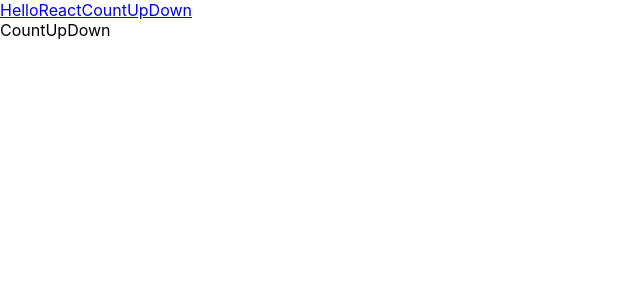
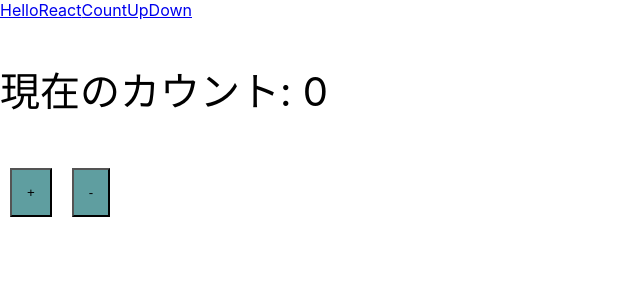
Before and after one commit to kubotaetsuya/react_basic, a React (Create React App) app in the folder client/: page /countUpDown in a window 1280 px wide. Shown: the top 300 px of the page, without its empty margins (0-640 px from the left). Built offline with nearby package versions, Linux system fonts and the light colour scheme.

Commit message:
add: カウントアップダウン機能作成

```diff
--- a/client/src/App.css
+++ b/client/src/App.css
@@ -1,38 +1,9 @@
-.App {
-  text-align: center;
+.count_up_down {
+  font-size: 40px;
 }
 
-.App-logo {
-  height: 40vmin;
-  pointer-events: none;
+.count_up_down button {
+  padding: 15px;
+  margin: 10px;
+  background-color: cadetblue;
 }
-
-@media (prefers-reduced-motion: no-preference) {
-  .App-logo {
-    animation: App-logo-spin infinite 20s linear;
-  }
-}
-
-.App-header {
-  background-color: #282c34;
-  min-height: 100vh;
-  display: flex;
-  flex-direction: column;
-  align-items: center;
-  justify-content: center;
-  font-size: calc(10px + 2vmin);
-  color: white;
-}
-
-.App-link {
-  color: #61dafb;
-}
-
-@keyframes App-logo-spin {
-  from {
-    transform: rotate(0deg);
-  }
-  to {
-    transform: rotate(360deg);
-  }
-}
--- a/client/src/App.js
+++ b/client/src/App.js
@@ -1,4 +1,5 @@
 import Navigation from "./components/Navigation";
+import "./App.css";
 
 const App = () => {
 
--- a/client/src/components/CountUpDown.jsx
+++ b/client/src/components/CountUpDown.jsx
@@ -1,8 +1,29 @@
+import { useState } from "react";
+
+const INITIAL_COUNT = 0;
 
 
 const CountUpDown = () => {
+  const [countNum, setCountNum] = useState(INITIAL_COUNT);
+
+  // カウントアップ機能
+  const countUp = () => {
+    return setCountNum((prevCountNum) => prevCountNum + 1);
+  }
+
+  // カウントダウン機能
+  const countDown = () => {
+    return setCountNum((prevCountNum) => prevCountNum - 1);
+  }
+
   return(
-    <div>CountUpDown</div>
+    <>
+      <div className="count_up_down">
+        <p>現在のカウント: {countNum}</p>
+        <button onClick={countUp}>+</button>
+        <button onClick={countDown}>-</button>
+      </div>
+    </>
   )
 };
 
```
